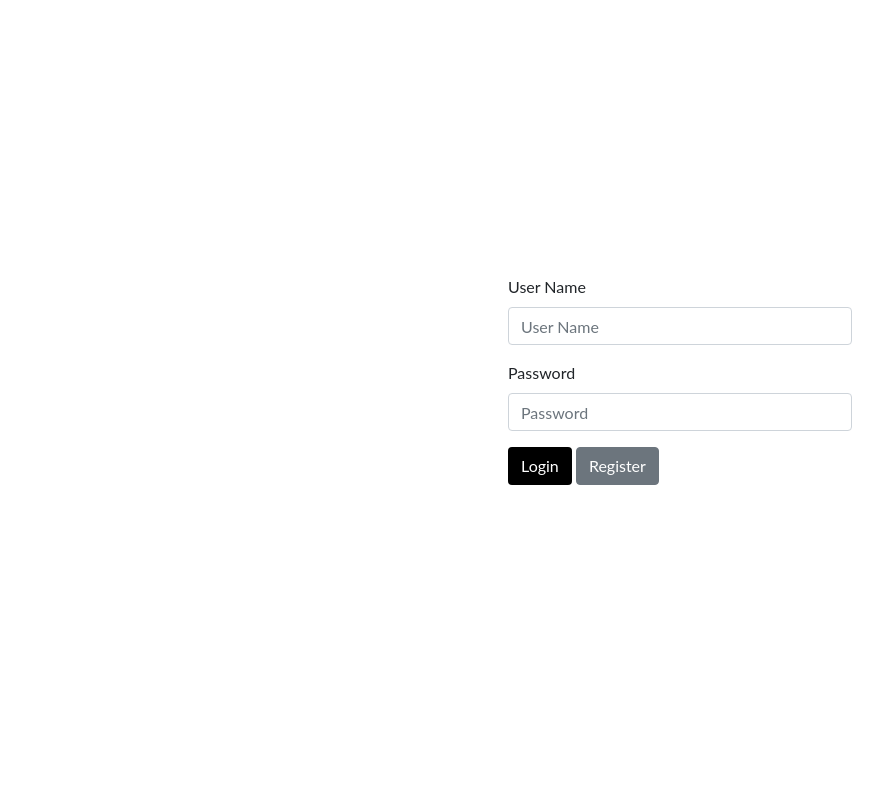
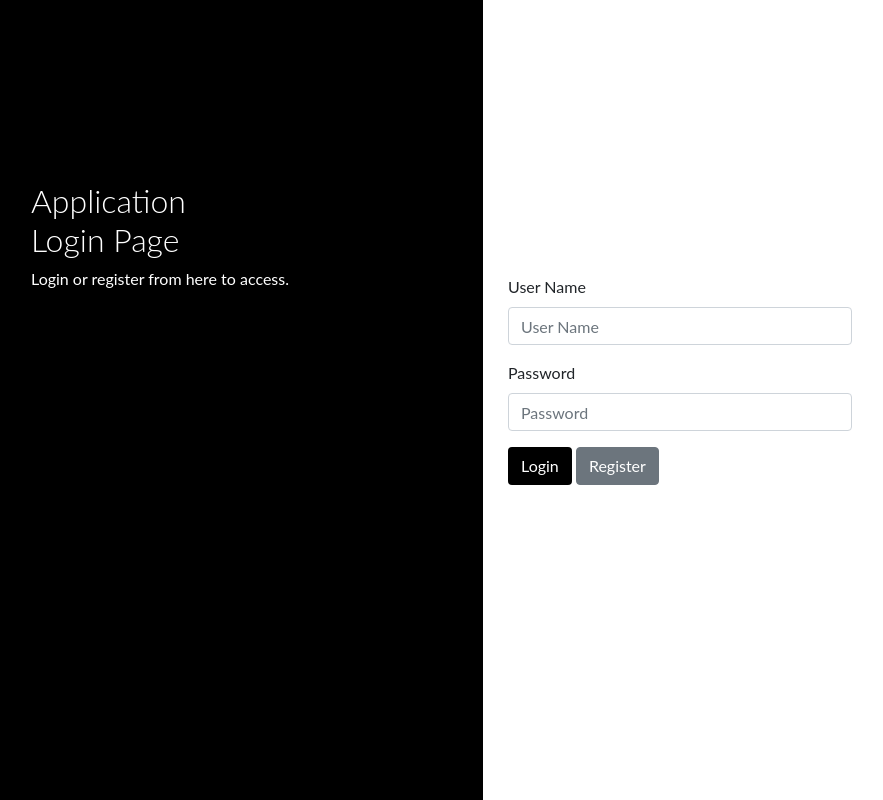
Before and after one commit to SomuBhandari/covid19helpindia-verified, a PHP site: page /admin/login.php in a window 1280 px wide. Shown: the whole page, without its empty margins (29-912 px from the left). Run offline with PHP 8.4, Linux system fonts and the light colour scheme; some libraries are stand-ins or nearby versions.

Commit message:
donor dash

```diff
--- a/admin/assets/login.css
+++ b/admin/assets/login.css
@@ -12,7 +12,7 @@ body {
 
 .sidenav {
     height: 100%;
-    /* background-color: #000; */
+    background-color: #000;
     overflow-x: hidden;
     padding-top: 20px;
 }
```
